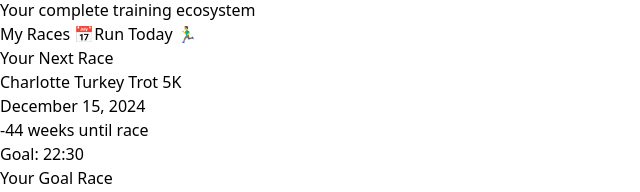
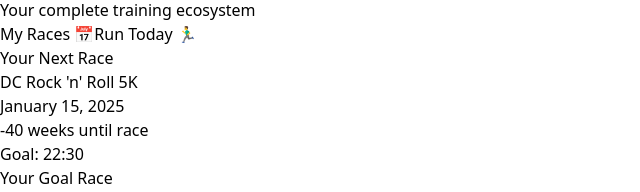
Before and after one commit to GoFast-Athlete-Training/gofastfrontend-demo, a React (Vite) app: page / in a window 1280 px wide. Shown: the part 250-442 px from the top of the page, without its empty margins (0-640 px from the left). Built offline with nearby package versions, Linux system fonts and the light colour scheme.

Commit message:
Update Next Race to realistic DC race timing
- Changed to DC Rock 'n' Roll 5K on January 15, 2025
- About 2 weeks out from current date
- Goal time: 22:30 (realistic 5K goal)
- Much more realistic than 44 weeks out
- Shows proper race planning with upcoming local event

```diff
--- a/src/Pages/GoFastDashboard.jsx
+++ b/src/Pages/GoFastDashboard.jsx
@@ -5,14 +5,14 @@
   const navigate = useNavigate();
 
   // Next Race (local prep race)
-  const nextRaceDate = new Date('2024-12-15');
+  const nextRaceDate = new Date('2025-01-15');
   const today = new Date();
   const daysUntilNextRace = Math.ceil((nextRaceDate - today) / (1000 * 60 * 60 * 24));
   const weeksUntilNextRace = Math.ceil(daysUntilNextRace / 7);
 
   const nextRaceData = {
-    raceName: "Charlotte Turkey Trot 5K",
-    raceDate: "December 15, 2024",
+    raceName: "DC Rock 'n' Roll 5K",
+    raceDate: "January 15, 2025",
     raceType: "5K",
     goalTime: "22:30",
     weeksUntilRace: weeksUntilNextRace,
```
